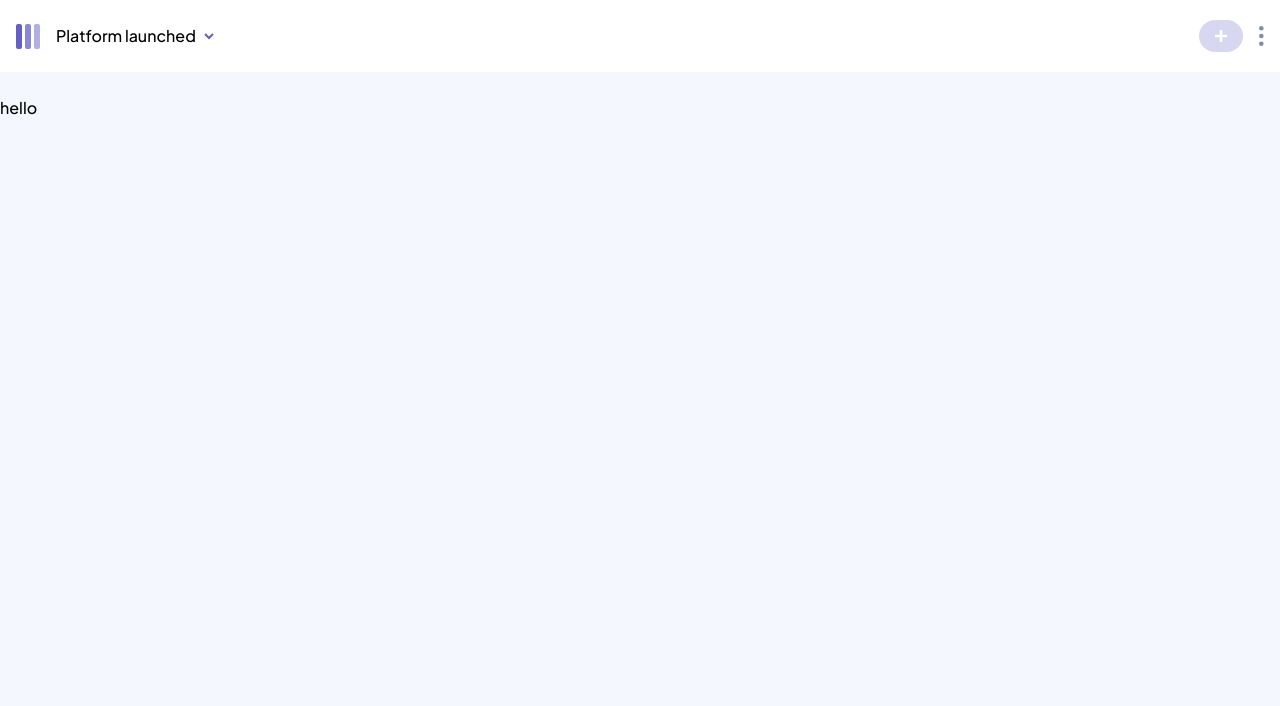
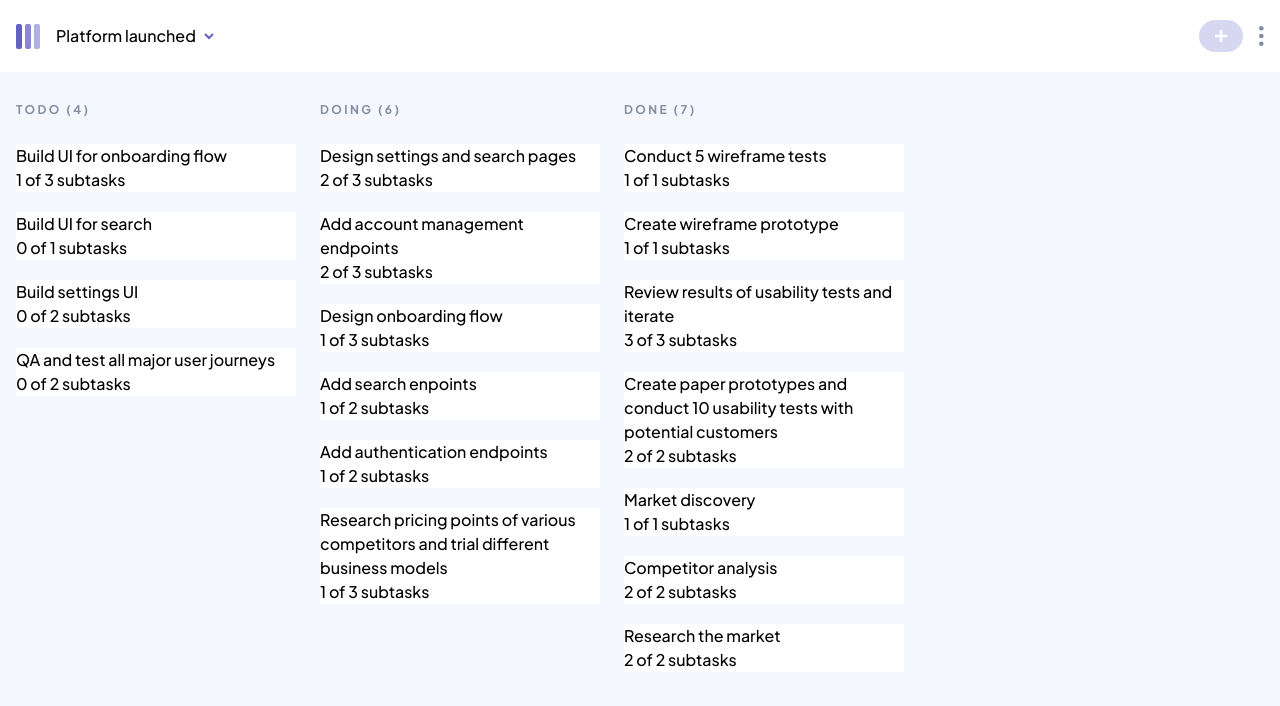
Before and after one commit to PedroEnciso/kanban-app, a React (Vite) app: page / in a window 1280 px wide. Shown: the top 706 px of the page. Built offline with nearby package versions, Linux system fonts and the light colour scheme.

Commit message:
display columns and started task styling

```diff
--- a/src/App.jsx
+++ b/src/App.jsx
@@ -9,7 +9,7 @@ import boardData from "./data.js";
 function App() {
   const [boards, setBoards] = useState(boardData.boards);
   const [displayedBoard, setDisplayedBoard] = useState(boardData.boards[0]);
-  console.log(boardData.boards[0]);
+
   return (
     <Layout>
       <Nav />
--- /dev/null
+++ b/src/components/Column.jsx
@@ -0,0 +1,23 @@
+import React from "react";
+
+import HeadingS from "./Typography/HeadingS";
+import Task from "./Task";
+
+function Column({ column }) {
+  return (
+    <div>
+      <h2>
+        <HeadingS>
+          {column.name} ({column.tasks.length})
+        </HeadingS>
+      </h2>
+      <ul className="mt-6 space-y-5">
+        {column.tasks.map((task) => (
+          <Task key={task.title} task={task} />
+        ))}
+      </ul>
+    </div>
+  );
+}
+
+export default Column;
--- a/src/components/DisplayedBoard.jsx
+++ b/src/components/DisplayedBoard.jsx
@@ -1,11 +1,22 @@
 import React from "react";
 
 import EmptyBoardMessage from "./EmptyBoardMessage";
+import Column from "./Column";
+
+// name ideas:
+// ColumnContainer
+// ColumnDisplay
 
 function DisplayedBoard({ board }) {
-  // check if the board has any columns to display. if they do, display each column as a component. otherwise, display the component showing no data available
   if (board.columns.length === 0) return <EmptyBoardMessage />;
-  return <div>hello</div>;
+
+  return (
+    <div className="flex gap-6 px-4">
+      {board.columns.map((column) => (
+        <Column key={column.name} column={column} />
+      ))}
+    </div>
+  );
 }
 
 export default DisplayedBoard;
--- /dev/null
+++ b/src/components/Task.jsx
@@ -0,0 +1,22 @@
+import React from "react";
+
+function Task({ task }) {
+  let totalSubtasks = 0;
+  let completedSubtasks = 0;
+
+  task.subtasks.forEach((sub) => {
+    ++totalSubtasks;
+    if (sub.isCompleted) ++completedSubtasks;
+  });
+
+  return (
+    <li className="w-[280px] bg-white">
+      <h3>{task.title}</h3>
+      <p>
+        {completedSubtasks} of {totalSubtasks} subtasks
+      </p>
+    </li>
+  );
+}
+
+export default Task;
--- /dev/null
+++ b/src/components/Typography/HeadingS.jsx
@@ -0,0 +1,11 @@
+import React from "react";
+
+function HeadingS({ children }) {
+  return (
+    <span className="text-mediumGray font-bold text-xs leading-tight tracking-[2.4px] uppercase">
+      {children}
+    </span>
+  );
+}
+
+export default HeadingS;
```
